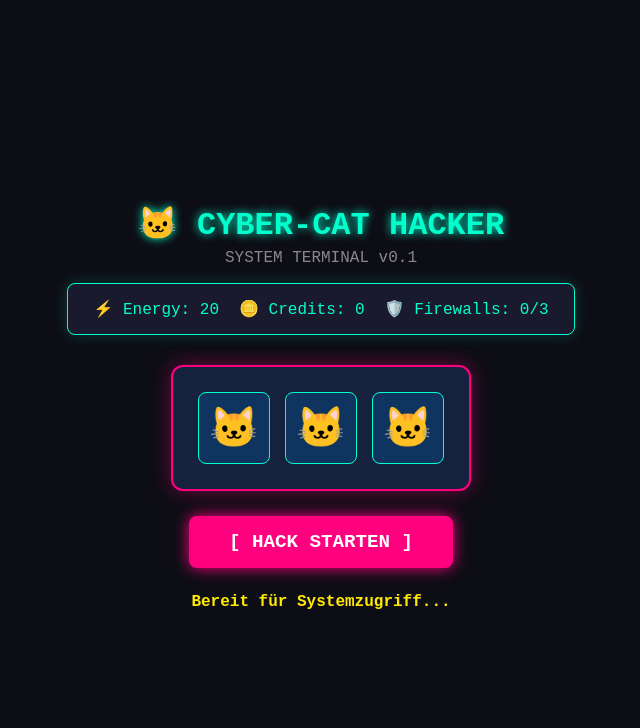
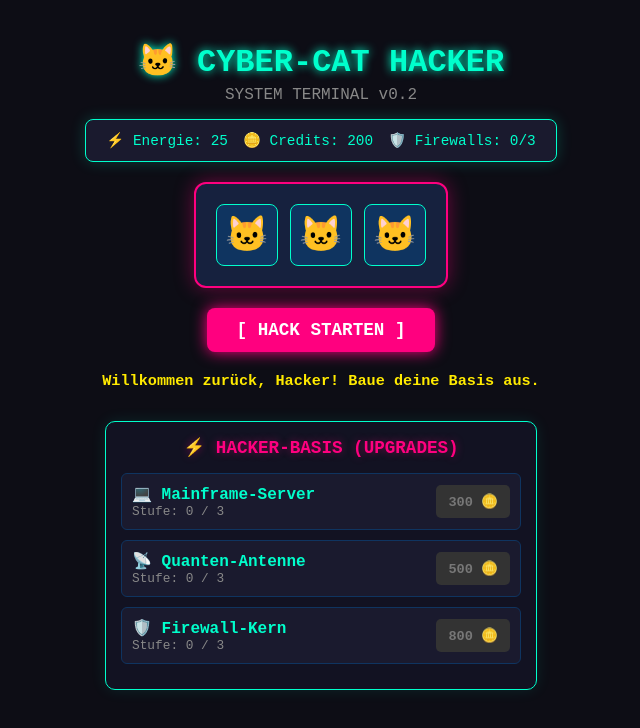
Before and after one commit to goldrogers419-ru/cyber-cat-hacker, a plain HTML site: page index.html in a window 1280 px wide. Shown: the whole page, without its empty margins (319-959 px from the left). Drawn offline with Linux system fonts and the light colour scheme.

Commit message:
Update index.html for version 0.2

```diff
--- a/index.html
+++ b/index.html
@@ -3,7 +3,7 @@
 <head>
     <meta charset="UTF-8">
     <meta name="viewport" content="width=device-width, initial-scale=1.0">
-    <title>Cyber-Cat Hacker // Terminal v0.1</title>
+    <title>Cyber-Cat Hacker // Terminal v0.2</title>
     <style>
         body {
             background-color: #0d0d15;
@@ -12,7 +12,7 @@
             display: flex;
             flex-direction: column;
             align-items: center;
-            justify-content: center;
+            justify-content: flex-start;
             min-height: 100vh;
             margin: 0;
             padding: 20px;
@@ -25,73 +25,130 @@
         }
         .stats {
             display: flex;
-            gap: 20px;
+            gap: 15px;
             background: #1a1a2e;
-            padding: 15px 25px;
+            padding: 12px 20px;
             border: 1px solid #00ffcc;
             border-radius: 8px;
-            margin-bottom: 30px;
+            margin-bottom: 20px;
             box-shadow: 0 0 15px rgba(0, 255, 204, 0.2);
+            font-size: 0.9rem;
         }
         .slot-machine {
             display: flex;
-            gap: 15px;
+            gap: 12px;
             background: #16213e;
-            padding: 25px;
+            padding: 20px;
             border: 2px solid #ff007f;
             border-radius: 12px;
             box-shadow: 0 0 20px rgba(255, 0, 127, 0.4);
-            margin-bottom: 25px;
+            margin-bottom: 20px;
         }
         .reel {
-            width: 70px;
-            height: 70px;
+            width: 60px;
+            height: 60px;
             background: #0f3460;
             border: 1px solid #00ffcc;
             border-radius: 8px;
             display: flex;
             align-items: center;
             justify-content: center;
-            font-size: 2.5rem;
+            font-size: 2.2rem;
         }
-        button {
+        button.spin-btn {
             background-color: #ff007f;
             color: white;
             border: none;
-            padding: 15px 40px;
-            font-size: 1.2rem;
+            padding: 12px 30px;
+            font-size: 1.1rem;
             font-family: inherit;
             font-weight: bold;
             border-radius: 8px;
             cursor: pointer;
             box-shadow: 0 0 15px #ff007f;
             transition: transform 0.1s;
+            margin-bottom: 20px;
         }
-        button:active {
+        button.spin-btn:active {
             transform: scale(0.95);
         }
-        button:disabled {
+        button.spin-btn:disabled {
             background-color: #555;
             box-shadow: none;
             cursor: not-allowed;
         }
         #log {
-            margin-top: 25px;
             min-height: 24px;
             color: #ffea00;
             text-align: center;
             font-weight: bold;
+            margin-bottom: 25px;
+            font-size: 0.95rem;
+        }
+        /* Basis / Aufbau-Bereich */
+        .base-container {
+            width: 100%;
+            max-width: 400px;
+            background: #121222;
+            border: 1px solid #00ffcc;
+            border-radius: 10px;
+            padding: 15px;
+            box-shadow: 0 0 15px rgba(0, 255, 204, 0.1);
+        }
+        .base-container h2 {
+            font-size: 1.1rem;
+            margin-top: 0;
+            text-align: center;
+            color: #ff007f;
+            text-shadow: 0 0 8px rgba(255, 0, 127, 0.4);
+        }
+        .building {
+            background: #1a1a2e;
+            border: 1px solid #0f3460;
+            border-radius: 6px;
+            padding: 10px;
+            margin-bottom: 10px;
+            display: flex;
+            justify-content: space-between;
+            align-items: center;
+        }
+        .building-info span {
+            display: block;
+        }
+        .building-name {
+            font-weight: bold;
+            color: #00ffcc;
+        }
+        .building-lvl {
+            font-size: 0.8rem;
+            color: #888;
+        }
+        button.upgrade-btn {
+            background-color: #00ffcc;
+            color: #0d0d15;
+            border: none;
+            padding: 8px 12px;
+            font-family: inherit;
+            font-weight: bold;
+            font-size: 0.85rem;
+            border-radius: 5px;
+            cursor: pointer;
+        }
+        button.upgrade-btn:disabled {
+            background-color: #333;
+            color: #777;
+            cursor: not-allowed;
         }
     </style>
 </head>
 <body>
 
     <h1>🐱 CYBER-CAT HACKER</h1>
-    <p style="color: #888; margin-top: 0;">SYSTEM TERMINAL v0.1</p>
+    <p style="color: #888; margin-top: 0; margin-bottom: 15px;">SYSTEM TERMINAL v0.2</p>
 
     <div class="stats">
-        <div>⚡ Energy: <span id="spins">20</span></div>
-        <div>🪙 Credits: <span id="coins">0</span></div>
+        <div>⚡ Energie: <span id="spins">25</span></div>
+        <div>🪙 Credits: <span id="coins">200</span></div>
         <div>🛡️ Firewalls: <span id="shields">0</span>/3</div>
     </div>
 
@@ -101,24 +158,73 @@
         <div class="reel" id="reel3">🐱</div>
     </div>
 
-    <button id="spinBtn" onclick="spin()">[ HACK STARTEN ]</button>
+    <button class="spin-btn" id="spinBtn" onclick="spin()">[ HACK STARTEN ]</button>
 
-    <div id="log">Bereit für Systemzugriff...</div>
+    <div id="log">Willkommen zurück, Hacker! Baue deine Basis aus.</div>
+
+    <!-- Hacker-Basis / Upgrade-System -->
+    <div class="base-container">
+        <h2>⚡ HACKER-BASIS (UPGRADES)</h2>
+
+        <div class="building">
+            <div class="building-info">
+                <span class="building-name">💻 Mainframe-Server</span>
+                <span class="building-lvl" id="b1-lvl">Stufe: 0 / 3</span>
+            </div>
+            <button class="upgrade-btn" id="b1-btn" onclick="upgradeBuilding(1)">300 🪙</button>
+        </div>
+
+        <div class="building">
+            <div class="building-info">
+                <span class="building-name">📡 Quanten-Antenne</span>
+                <span class="building-lvl" id="b2-lvl">Stufe: 0 / 3</span>
+            </div>
+            <button class="upgrade-btn" id="b2-btn" onclick="upgradeBuilding(2)">500 🪙</button>
+        </div>
+
+        <div class="building">
+            <div class="building-info">
+                <span class="building-name">🛡️ Firewall-Kern</span>
+                <span class="building-lvl" id="b3-lvl">Stufe: 0 / 3</span>
+            </div>
+            <button class="upgrade-btn" id="b3-btn" onclick="upgradeBuilding(3)">800 🪙</button>
+        </div>
+    </div>
 
     <script>
-        let spins = 20;
-        let coins = 0;
+        let spins = 25;
+        let coins = 200;
         let shields = 0;
 
-        // Symbole: Münzen, Hack-Angriff, Firewall-Schild, Katze (Jackpot)
+        // Gebäude-Level und Kosten
+        let buildings = {
+            1: { level: 0, maxLevel: 3, cost: 300, name: "Mainframe-Server" },
+            2: { level: 0, maxLevel: 3, cost: 500, name: "Quanten-Antenne" },
+            3: { level: 0, maxLevel: 3, cost: 800, name: "Firewall-Kern" }
+        };
+
         const symbols = ['🪙', '💻', '🛡️', '🐱'];
 
         function updateUI() {
             document.getElementById('spins').innerText = spins;
             document.getElementById('coins').innerText = coins;
             document.getElementById('shields').innerText = shields;
-            if (spins <= 0) {
-                document.getElementById('spinBtn').disabled = true;
+
+            // Upgrade-Buttons aktualisieren (Kosten & ob kaufbar)
+            for (let id in buildings) {
+                let b = buildings[id];
+                let btn = document.getElementById(`b${id}-btn`);
+                let lvlTxt = document.getElementById(`b${id}-lvl`);
+
+                if (b.level >= b.maxLevel) {
+                    lvlTxt.innerText = "Stufe: MAX";
+                    btn.innerText = "MAX";
+                    btn.disabled = true;
+                } else {
+                    lvlTxt.innerText = `Stufe: ${b.level} / ${b.maxLevel}`;
+                    btn.innerText = `${b.cost} 🪙`;
+                    btn.disabled = coins < b.cost;
+                }
             }
         }
 
@@ -147,27 +253,41 @@
                     log.innerText = "💰 DATEN-TREFFER! +500 Krypto-Credits!";
                 } else if (r1 === '💻') {
                     coins += 1000;
-                    log.innerText = "👾 SERVER GEHACKT! +1.000 Credits erbeutet!";
+                    log.innerText = "👾 SERVER GEHACKT! +1.000 Credits!";
                 } else if (r1 === '🛡️') {
                     if (shields < 3) {
                         shields++;
                         log.innerText = "🛡️ FIREWALL AKTIVIERT! (+1 Schutz)";
                     } else {
-                        coins += 200;
-                        log.innerText = "🛡️ Firewalls voll! Umgewandelt in +200 Credits.";
+                        coins += 250;
+                        log.innerText = "🛡️ Voll! +250 Credits stattdessen.";
                     }
                 } else if (r1 === '🐱') {
-                    coins += 2500;
+                    coins += 2000;
                     spins += 5;
-                    log.innerText = "👑 CYBER-CAT JACKPOT! +2.500 Credits & +5 Energy!";
+                    log.innerText = "👑 CYBER-CAT JACKPOT! +2.000 Credits & +5 Energie!";
                 }
             } else if (r1 === '🪙' || r2 === '🪙' || r3 === '🪙') {
-                coins += 50;
-                log.innerText = "Kleiner Datenfund: +50 Credits.";
+                coins += 60;
+                log.innerText = "Kleiner Datenfund: +60 Credits.";
             } else {
                 log.innerText = "Zugriff verweigert. Erneut versuchen...";
             }
         }
+
+        function upgradeBuilding(id) {
+            let b = buildings[id];
+            if (coins >= b.cost && b.level < b.maxLevel) {
+                coins -= b.cost;
+                b.level++;
+                b.cost = Math.floor(b.cost * 1.6); // Jedes Level wird teurer
+                document.getElementById('log').innerText = `🚀 ${b.name} auf Stufe ${b.level} upgraded!`;
+                updateUI();
+            }
+        }
+
+        // Initialer Aufruf beim Laden
+        updateUI();
     </script>
 </body>
 </html>
```
